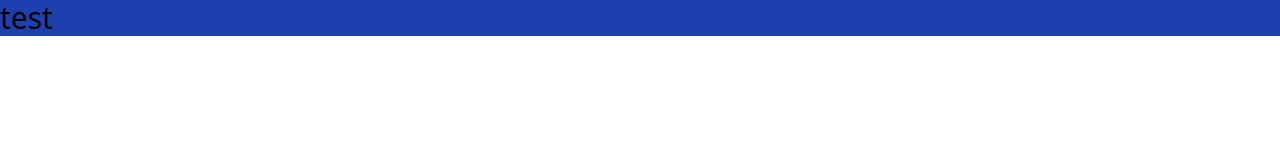
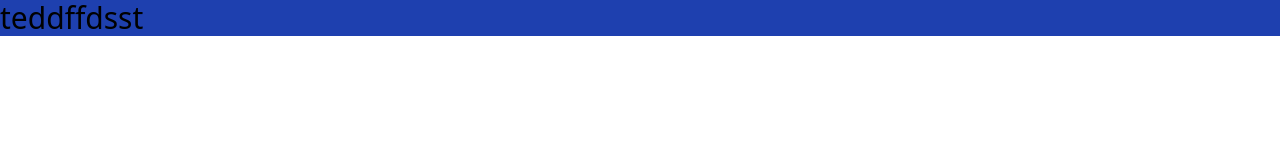
Before and after one commit to alemrlss/client_troveTradersProject, a React (Vite) app: page / in a window 1280 px wide. Shown: the top 160 px of the page. Built offline with nearby package versions, Linux system fonts and the light colour scheme.

Commit message:
Create a branch-alejandro

```diff
--- a/src/App.jsx
+++ b/src/App.jsx
@@ -2,7 +2,7 @@ function App() {
 
   return (
     <>
-      <h3 className='text-3xl bg-blue-800'>test</h3>
+      <h3 className='text-3xl bg-blue-800'>teddffdsst</h3>
 
     </>
   )
```
